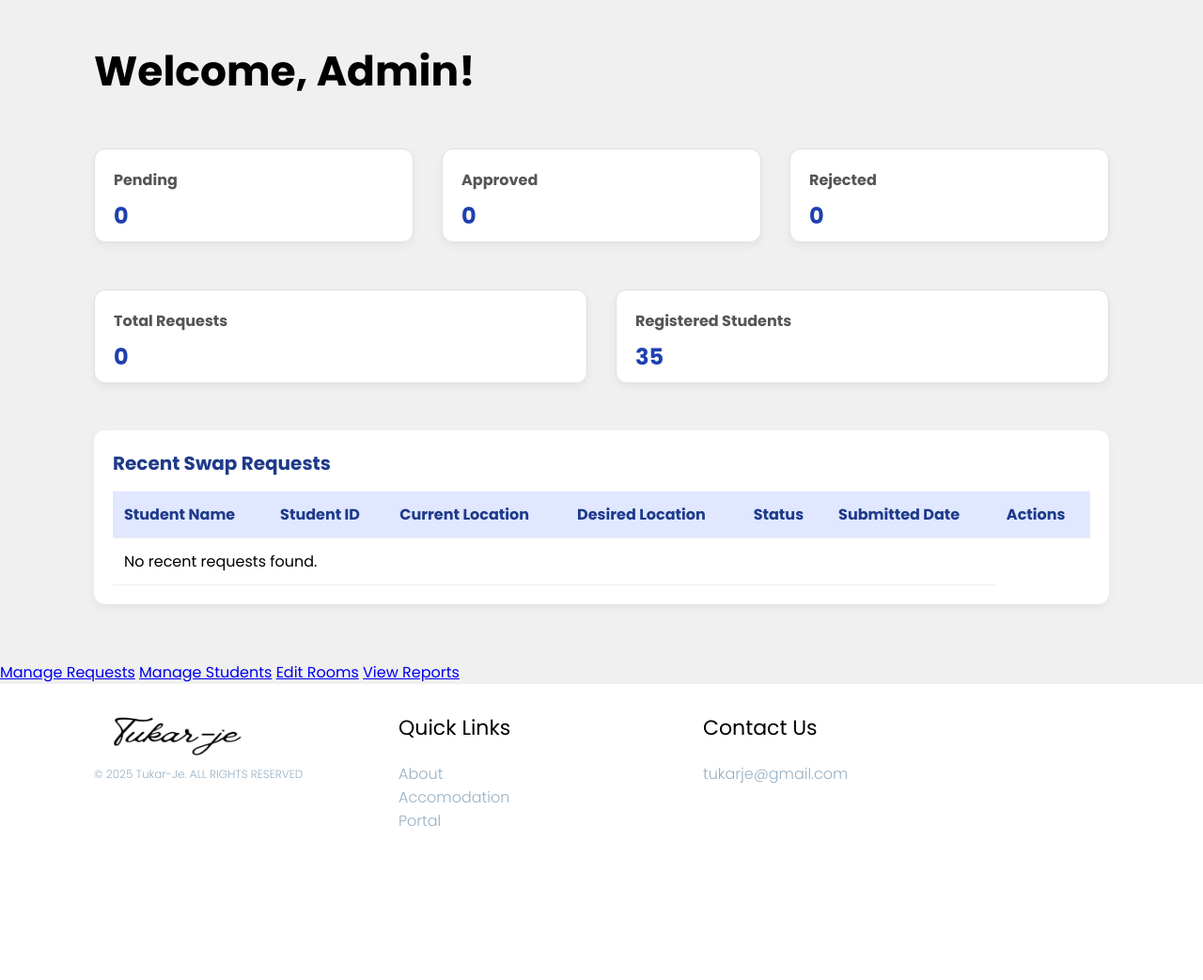
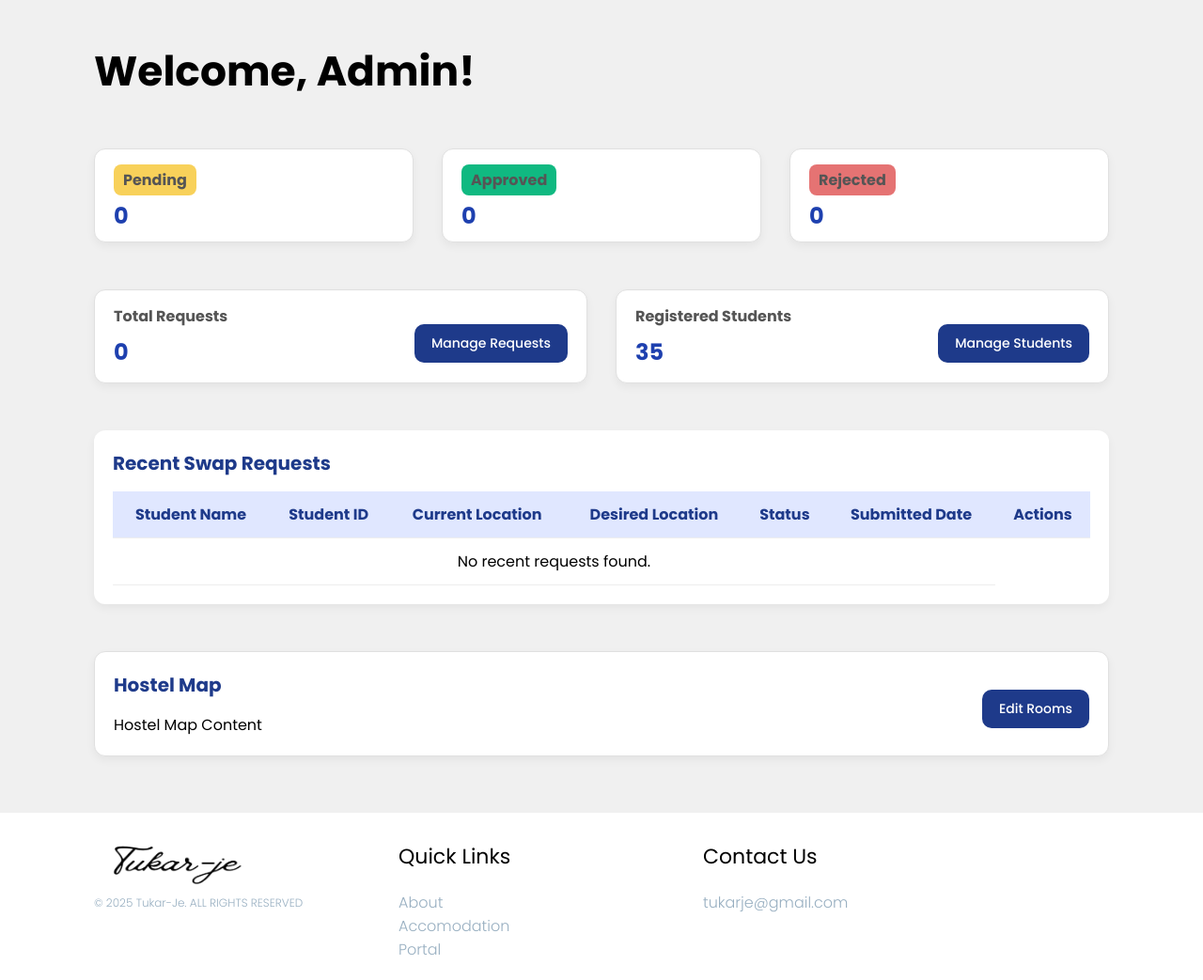
Before and after one commit to irfanazim/tukar-je, a Flask app: page /admin/dashboard in a window 1280 px wide. Shown: the part 97-1140 px from the top of the page at 94% size. Before the commit the page ends 976 px from the top, so only its background shows below. Run offline with Flask 3, Linux system fonts and the light colour scheme; the visitor is signed in with stand-in values (Sample User, id 1); data that the repository does not hold is empty.

Commit message:
UI styling for admin dashboard

```diff
--- a/app/static/css/style.css
+++ b/app/static/css/style.css
@@ -547,10 +547,9 @@ ul li a:hover{
 /*Above is the end of Register and Login Page css*/
 
 /* CSS for admin dashboard page */
-.stats-container {
+.admin-dashboard .dashboard-container {
     padding: 0 100px;
     margin-top: 30px;
-
     display: flex;
     gap: 20px;
     margin-bottom: 30px;
@@ -582,12 +581,11 @@ ul li a:hover{
     display: flex;
 }
 
-
-
 .stat-card h3 {
     font-size: 16px;
     color: #555;
     margin-bottom: 8px;
+
 }
 
 .stat-card p {
@@ -596,6 +594,25 @@ ul li a:hover{
     margin: 0;
     color: #1e40af;
 }
+
+.pending-stat {
+    background: #f8d15a;
+    padding: 5px 10px;
+    border-radius: 8px;
+}
+
+.approved-stat {
+    background: #10b981 ;
+    padding: 5px 10px;
+    border-radius: 8px;
+}
+
+.rejected-stat {
+    background: #e57373;
+    padding: 5px 10px;
+    border-radius: 8px;
+}
+
 
 .recent-request-content {
     background: white;
@@ -607,8 +624,8 @@ ul li a:hover{
 
 .recent-request-content h3 {
     margin-bottom: 15px;
-      font-size: 20px;
-      color: #1e3a8a;
+    font-size: 20px;
+    color: #1e3a8a;
 }
 
 .recent-request-content table {
@@ -618,7 +635,7 @@ ul li a:hover{
 
 .recent-request-content th, td {
     padding: 12px;
-    text-align: left;
+    text-align: center;
     border-bottom: 1px solid #eee;
   }
 .recent-request-content th {
@@ -634,7 +651,6 @@ ul li a:hover{
     cursor: pointer;
     color: white;
   }
-
 
 .recent-request-content .btn-approve { background-color: #10b981; }
 .recent-request-content  .btn-decline { background-color: #ef4444; }
@@ -658,30 +674,88 @@ ul li a:hover{
     border-radius: 3px;
 }
 
-
-
-
 .status-text {
     font-weight: bold;
     font-size: 14px;
     color: #333;
 }
 
-
-
 .recent-request-content .status-pending .status-cube {
     background-color: #f8d15a;
 }
-
 
 .recent-request-content .status-approved .status-cube{
     background-color: #10b981;
 }
 
-
 .recent-request-content .status-rejected .status-cube{
     background-color: #ef4444;
 }
+
+.admin-dashboard-hostel-content {
+    background: white;
+    border-radius: 12px;
+    padding: 20px;
+    box-shadow: 0 4px 10px rgba(0,0,0,0.05);
+    margin-bottom: 30px;
+
+}
+
+.admin-dashboard-hostel-content h3 {
+    margin-bottom: 15px;
+    font-size: 20px;
+    color: #1e3a8a;
+}
+
+.hostel-with-button {
+    display: flex;
+    justify-content: space-between;
+    align-items: center;
+    border: 1px solid #e0e0e0;
+    width: 100%;
+    box-sizing: border-box;
+  }
+
+.hostel-text {
+    display: flex;
+    flex-direction: column;
+  }
+
+.hostel-with-button .shortcut {
+    margin-top: 10px;
+    white-space: nowrap;
+  }
+
+
+.shortcut {
+    background-color: #1e3a8a;
+    color: white;
+    padding: 10px 18px;
+    border-radius: 10px;
+    text-decoration: none;
+    font-weight: 500;
+    font-size: 14px;
+    transition: background-color 0.3s ;
+
+  }
+
+.shortcut:hover {
+    background-color: #3749b4;
+  }
+.stat-with-button {
+    flex-direction: row;
+    align-items: center;
+    justify-content: space-between;
+    gap: 12px;
+  }
+.stat-with-button .shortcut {
+    margin-top: 15px;
+}
+
+.stat-left {
+    display: flex;
+    flex-direction: column;
+  }
 
 /*End for admin dashboard page */
 
--- a/app/templates/admin_dashboard.html
+++ b/app/templates/admin_dashboard.html
@@ -42,40 +42,52 @@
           </nav>
         </div>
 
-        <div class="admin-dashboard-page">
-        <div class="stats-container">
+        <div class="admin-dashboard">
+        <div class="dashboard-container">
           <!--First Row-->
           <div class="stats-row1">
           <div class="stat-card">
-            <h3>Pending</h3>
+            <h3>
+              <span class="pending-stat">Pending</span>
+            </h3>
             <p>{{ pending_requests }}</p>
           </div>
 
           <div class="stat-card">
-            <h3>Approved</h3>
+            <h3>
+              <span class="approved-stat">Approved</span>
+            </h3>
             <p>{{ approved_requests }}</p>
           </div>
 
           <div class="stat-card">
-            <h3>Rejected</h3>
+            <h3>
+              <span class="rejected-stat">Rejected</span>
+            </h3>
             <p>{{ rejected_requests }}</p>
           </div>
 
         </div>
         <!--Second Row-->
         <div class="stats-row2">
-          <div class="stat-card">
+          <div class="stat-card stat-with-button">
+            <div class="stat-left">
               <h3>Total Requests</h3>
               <p>{{ total_requests }}</p>
             </div>
+            <a href="{{ url_for('main.swap_requests') }}" class="shortcut">Manage Requests</a>
+          </div>
 
-          <div class="stat-card">
+          <div class="stat-card stat-with-button">
+            <div class="stat-left">
               <h3>Registered Students</h3>
               <p>35</p>
             </div>
+            <a href="#" class="shortcut">Manage Students</a>
+          </div>
         </div>
 
-
+        <!--Recent 5 requests table-->
         <div class="recent-request-content">
           <h3>Recent Swap Requests</h3>
 
@@ -141,15 +153,12 @@
             </table>
           </div>
 
-
+          <div class="admin-dashboard-hostel-content hostel-with-button">
+            <div class="hostel-text">
+              <h3>Hostel Map</h3>
+              <p>Hostel Map Content</p>
             </div>
-
-        <div class="shortcuts">
-          <a href="{{ url_for('main.swap_requests') }}" class="shortcut">Manage Requests</a>
-          <a href="#" class="shortcut">Manage Students</a>
             <a href="#" class="shortcut">Edit Rooms</a>
-          <a href="#" class="shortcut">View Reports</a>
-
           </div>
 
 
--- a/app/templates/index.html
+++ b/app/templates/index.html
@@ -25,7 +25,7 @@
                         <span class="notification-badge" style="display:none;"></span>
                         </button></a>
                 {% elif admin_logged_in %}
-                    <a href="{{ url_for('main.swap_requests') }}">Admin Dashboard</a>
+                    <a href="{{ url_for('main.admin_dashboard') }}">Admin Dashboard</a>
                     <a href="{{ url_for('main.admin_logout') }}">Logout</a>
                 {% else %}
                     <a href="{{ url_for('main.register') }}">Register</a>
@@ -47,7 +47,7 @@
                 {% elif logged_in %}
                     <a href="{{ url_for('main.dashboard') }}" class="button">Go to Dashboard</a>
                 {% elif admin_logged_in %}
-                    <a href="{{ url_for('main.swap_requests') }}" class="button">Go to Admin Dashboard</a>
+                    <a href="{{ url_for('main.admin_dashboard') }}" class="button">Go to Admin Dashboard</a>
                 {% endif %}
             </div>
         </div>
```
Lines whose indentation alone changed are shown as unchanged.
